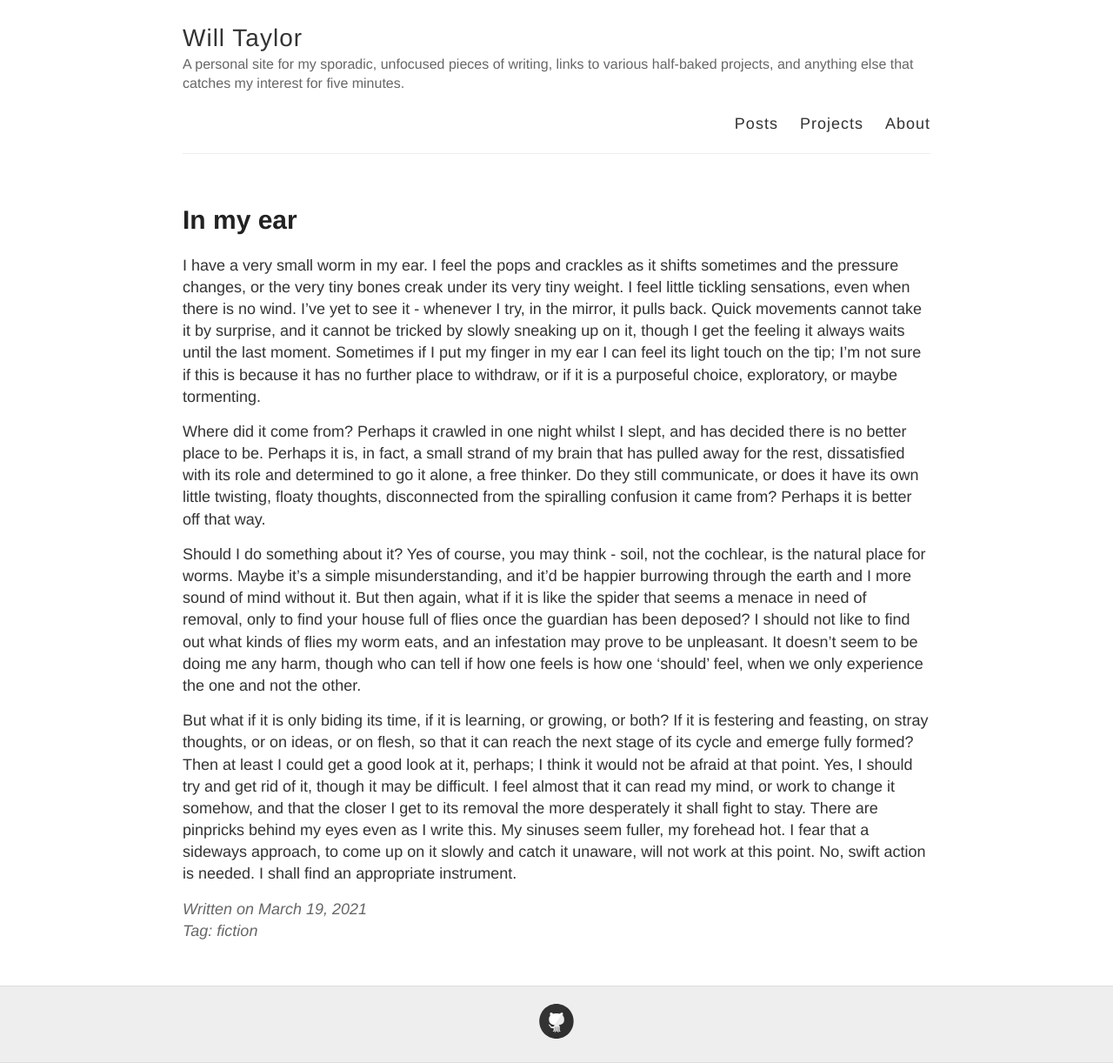
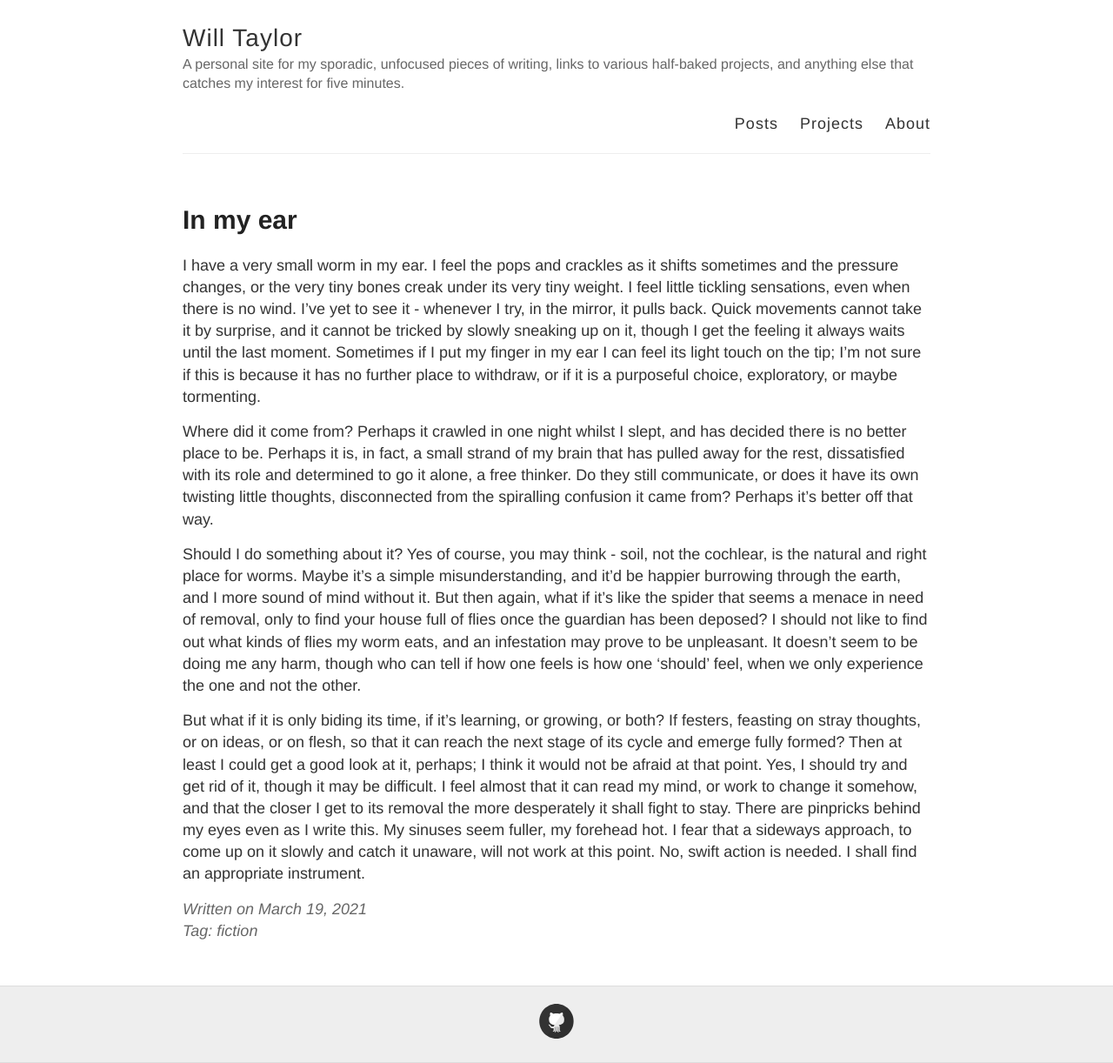
Before and after one commit to WonkySpecs/WonkySpecs-WonkySpecs.github.io, a Jekyll site: the page built from _posts/2021-03-19-in-my-ear.md, in a window 1280 px wide. Shown: the whole page at 87% size. Built offline with Jekyll 4.4.1, drawn with Linux system fonts in a browser that asks for light colours.

Commit message:
2 year overdue style edits

```diff
--- a/_posts/2021-03-19-in-my-ear.md
+++ b/_posts/2021-03-19-in-my-ear.md
@@ -5,8 +5,8 @@ tags: fiction
 ---
 I have a very small worm in my ear. I feel the pops and crackles as it shifts sometimes and the pressure changes, or the very tiny bones creak under its very tiny weight. I feel little tickling sensations, even when there is no wind. I've yet to see it - whenever I try, in the mirror, it pulls back. Quick movements cannot take it by surprise, and it cannot be tricked by slowly sneaking up on it, though I get the feeling it always waits until the last moment. Sometimes if I put my finger in my ear I can feel its light touch on the tip; I'm not sure if this is because it has no further place to withdraw, or if it is a purposeful choice, exploratory, or maybe tormenting.
 
-Where did it come from? Perhaps it crawled in one night whilst I slept, and has decided there is no better place to be. Perhaps it is, in fact, a small strand of my brain that has pulled away for the rest, dissatisfied with its role and determined to go it alone, a free thinker. Do they still communicate, or does it have its own little twisting, floaty thoughts, disconnected from the spiralling confusion it came from? Perhaps it is better off that way.
+Where did it come from? Perhaps it crawled in one night whilst I slept, and has decided there is no better place to be. Perhaps it is, in fact, a small strand of my brain that has pulled away for the rest, dissatisfied with its role and determined to go it alone, a free thinker. Do they still communicate, or does it have its own twisting little thoughts, disconnected from the spiralling confusion it came from? Perhaps it's better off that way.
 
-Should I do something about it? Yes of course, you may think - soil, not the cochlear, is the natural place for worms. Maybe it's a simple misunderstanding, and it'd be happier burrowing through the earth and I more sound of mind without it. But then again, what if it is like the spider that seems a menace in need of removal, only to find your house full of flies once the guardian has been deposed? I should not like to find out what kinds of flies my worm eats, and an infestation may prove to be unpleasant. It doesn't seem to be doing me any harm, though who can tell if how one feels is how one 'should' feel, when we only experience the one and not the other.
+Should I do something about it? Yes of course, you may think - soil, not the cochlear, is the natural and right place for worms. Maybe it's a simple misunderstanding, and it'd be happier burrowing through the earth, and I more sound of mind without it. But then again, what if it's like the spider that seems a menace in need of removal, only to find your house full of flies once the guardian has been deposed? I should not like to find out what kinds of flies my worm eats, and an infestation may prove to be unpleasant. It doesn't seem to be doing me any harm, though who can tell if how one feels is how one 'should' feel, when we only experience the one and not the other.
 
-But what if it is only biding its time, if it is learning, or growing, or both? If it is festering and feasting, on stray thoughts, or on ideas, or on flesh, so that it can reach the next stage of its cycle and emerge fully formed? Then at least I could get a good look at it, perhaps; I think it would not be afraid at that point. Yes, I should try and get rid of it, though it may be difficult. I feel almost that it can read my mind, or work to change it somehow, and that the closer I get to its removal the more desperately it shall fight to stay. There are pinpricks behind my eyes even as I write this. My sinuses seem fuller, my forehead hot. I fear that a sideways approach, to come up on it slowly and catch it unaware, will not work at this point. No, swift action is needed. I shall find an appropriate instrument.
+But what if it is only biding its time, if it's learning, or growing, or both? If festers, feasting on stray thoughts, or on ideas, or on flesh, so that it can reach the next stage of its cycle and emerge fully formed? Then at least I could get a good look at it, perhaps; I think it would not be afraid at that point. Yes, I should try and get rid of it, though it may be difficult. I feel almost that it can read my mind, or work to change it somehow, and that the closer I get to its removal the more desperately it shall fight to stay. There are pinpricks behind my eyes even as I write this. My sinuses seem fuller, my forehead hot. I fear that a sideways approach, to come up on it slowly and catch it unaware, will not work at this point. No, swift action is needed. I shall find an appropriate instrument.
```
